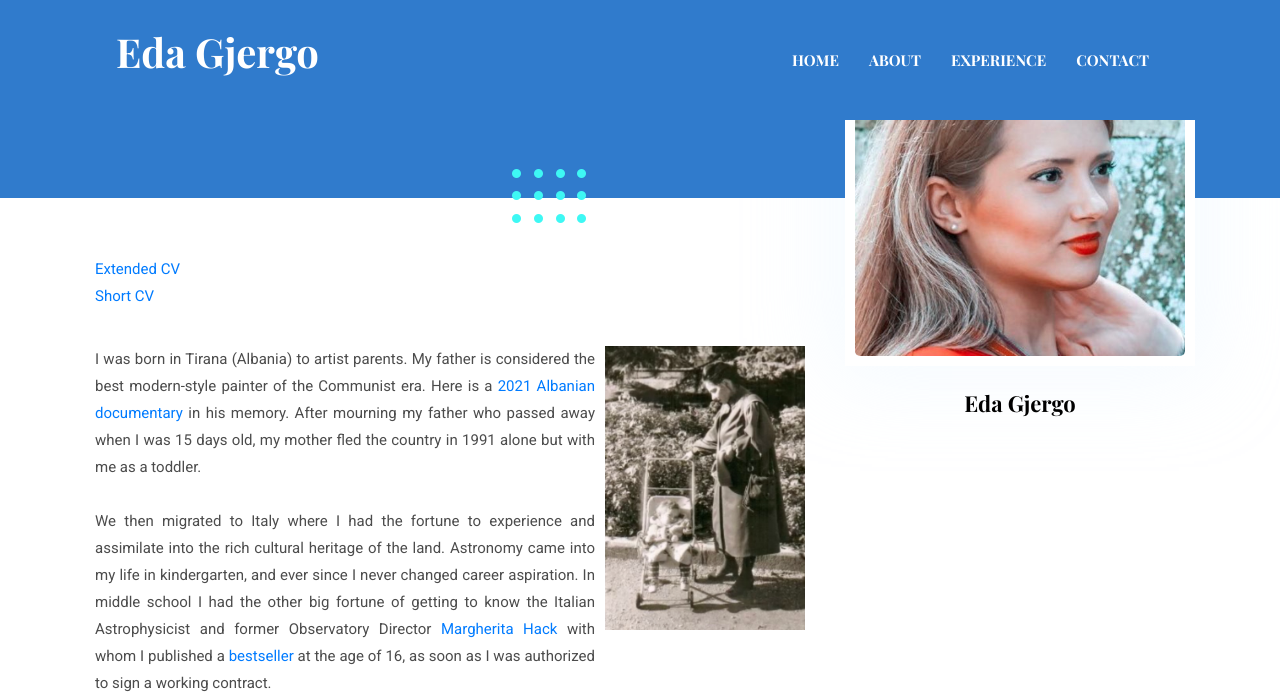
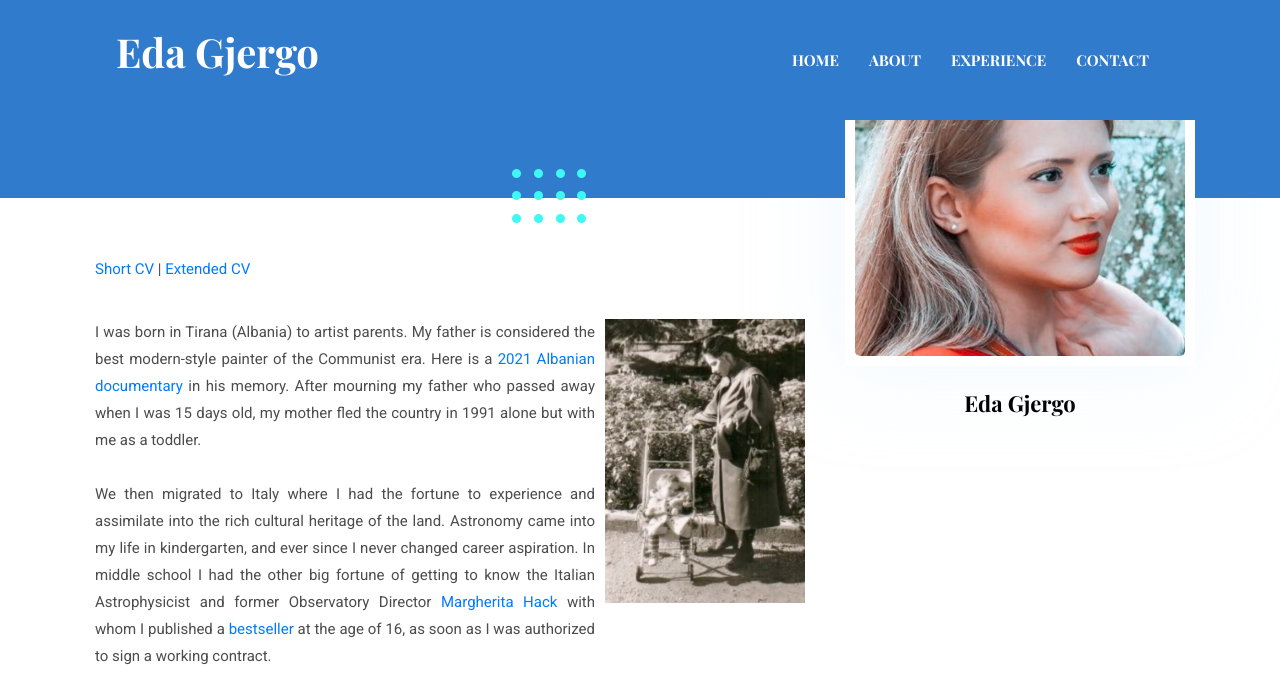
Before and after one commit to egjergo/egjergo.github.io, a Jekyll site: the page built from _pages/about.md, in a window 1280 px wide and 900 px high, scrolled down 326 px, cut to the strip 0-692 px from the top of the window. Built offline with Jekyll 4.4.1, drawn with Linux system fonts in a browser that asks for light colours.

Commit message:
Update about.md

```diff
--- a/_pages/about.md
+++ b/_pages/about.md
@@ -7,11 +7,10 @@ signature: assets/images/about/signature.png
 ---
 <div>
     <div>
-        <p><a href="{{site.url}}/assets/docs/Eda_CV_extended.pdf" target="_blank">Extended CV</a><!--</p>
-    </div>
-    <div>-->
-        <br>
-        <a href="{{site.url}}/assets/docs/Eda_CV_compact.pdf" target="_blank">Short CV</a></p>
+        <p><a href="{{site.url}}assets/docs/Eda_CV_compact.pdf" target="_blank">Short CV</a>
+        |
+        <a href="{{site.url}}assets/docs/Eda_CV_extended.pdf" target="_blank">Extended CV</a>
+        </p>
     </div>
     <!--<div>
         <h3><a href="{{site.url}}_pages/gallery.html">Photo Gallery</a></h3>
```
